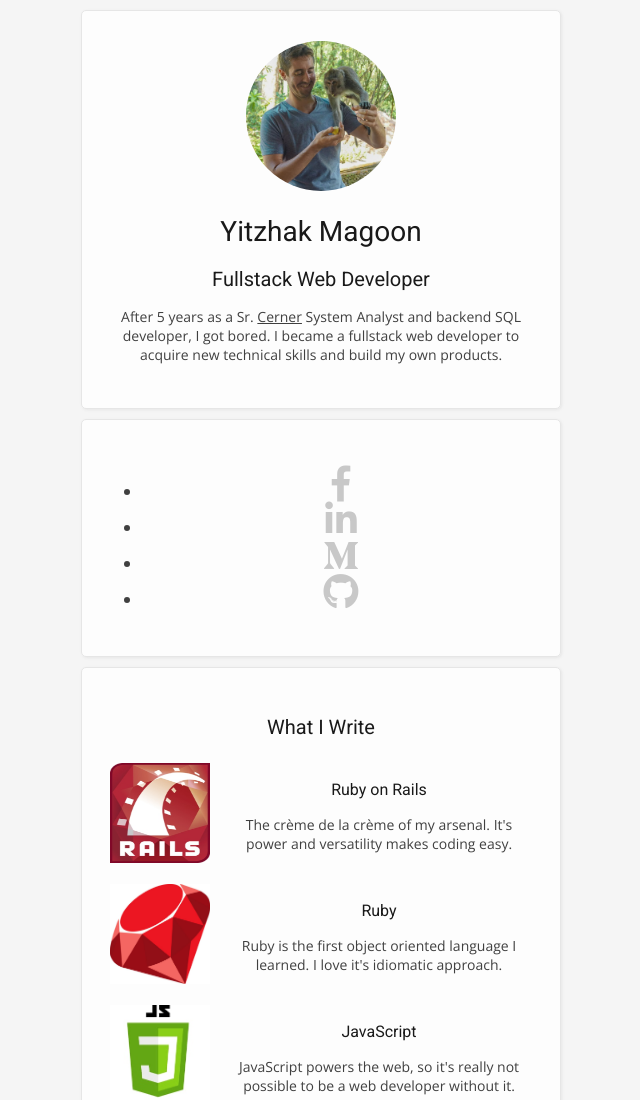
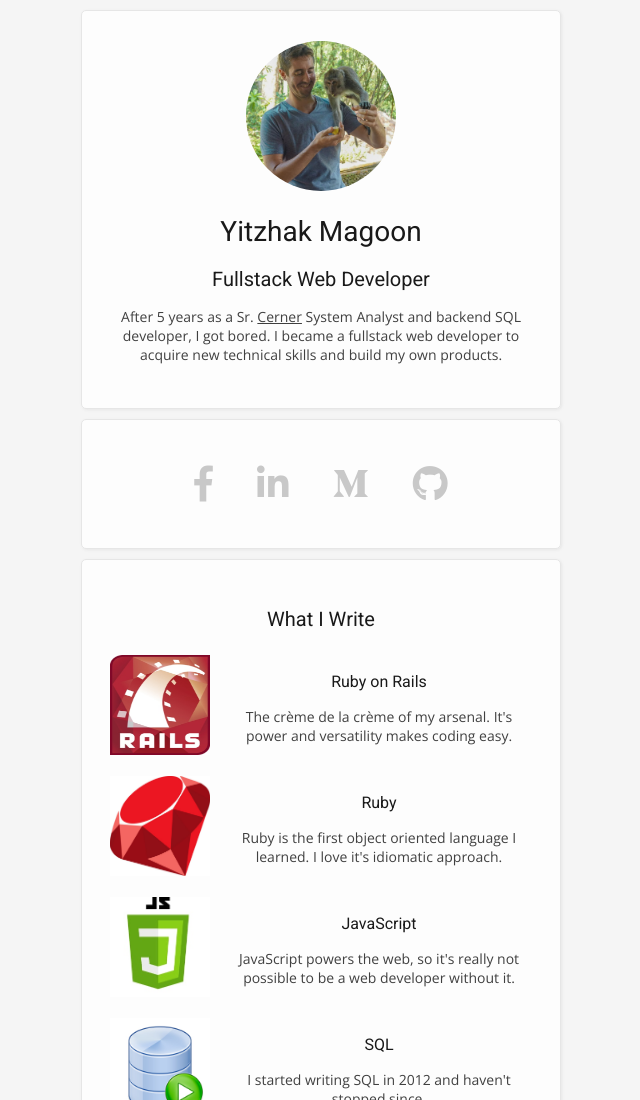
Before and after one commit to ymagoon/profile, a plain HTML site: page index.html in a window 1280 px wide. Shown: the top 1100 px of the page, without its empty margins (319-959 px from the left). Drawn offline with nearby package versions, Linux system fonts and the light colour scheme.

Commit message:
Fix .list-inline

```diff
--- a/index.html
+++ b/index.html
@@ -35,7 +35,7 @@
         <p>After 5 years as a Sr. <a href="https://www.cerner.com/" target="_blank">Cerner</a> System Analyst and backend SQL developer, I got bored. I became a fullstack web developer to acquire new technical skills and build my own products.</p>
       </div>
       <div class="section-white align-center">
-        <ul class="inline">
+        <ul class="list-inline">
           <li><a href="https://www.facebook.com/ymagoon" target="_blank"><i class="fab fa-facebook-f"></i></a></li>
           <li><a href="https://www.linkedin.com/in/yitzhakmagoon/" target="_blank"><i class="fab fa-linkedin-in"></i></a></li>
           <li><a href="https://medium.com/@ymagoon" target="_blank"><i class="fab fa-medium-m"></i></a></li>
```
